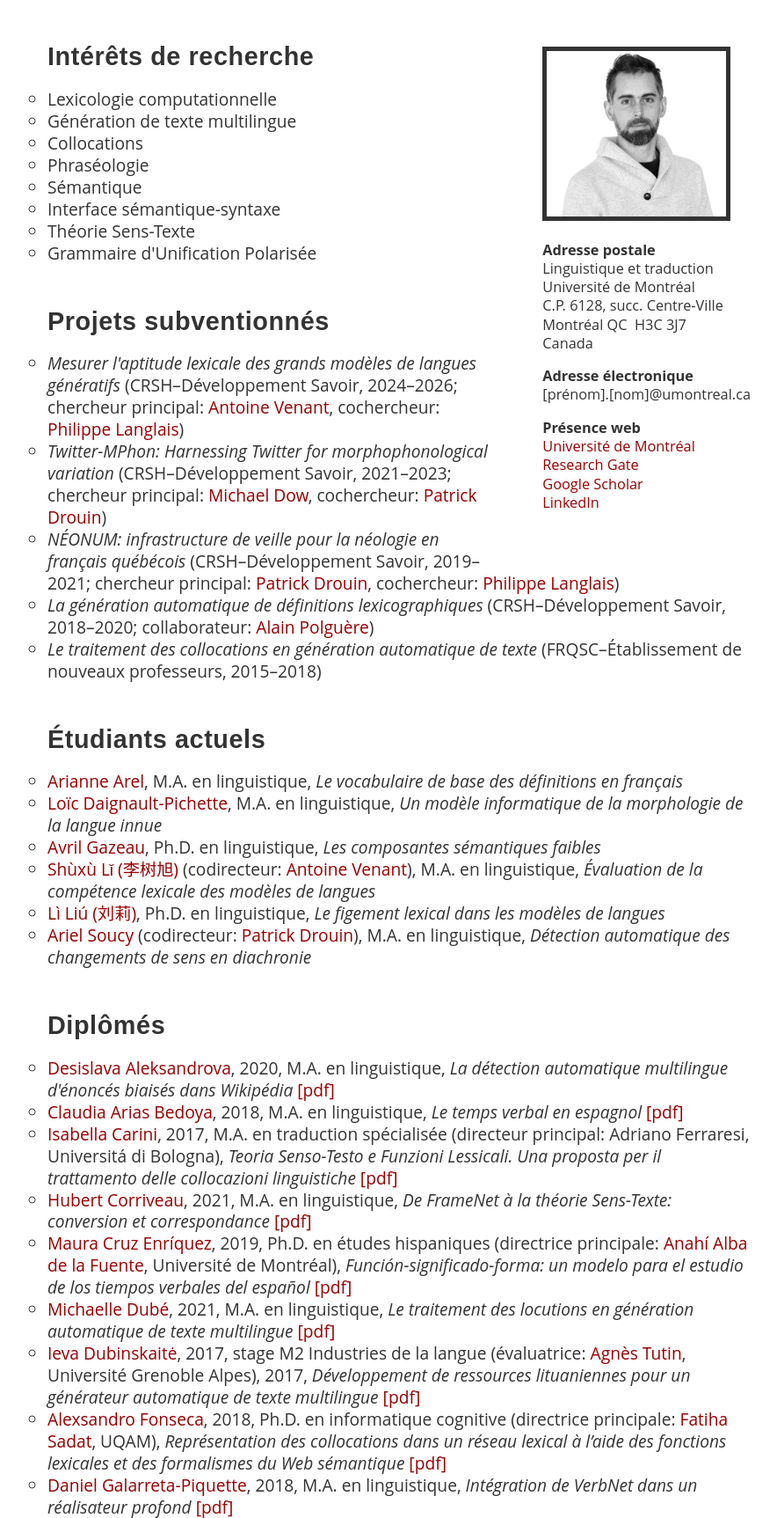
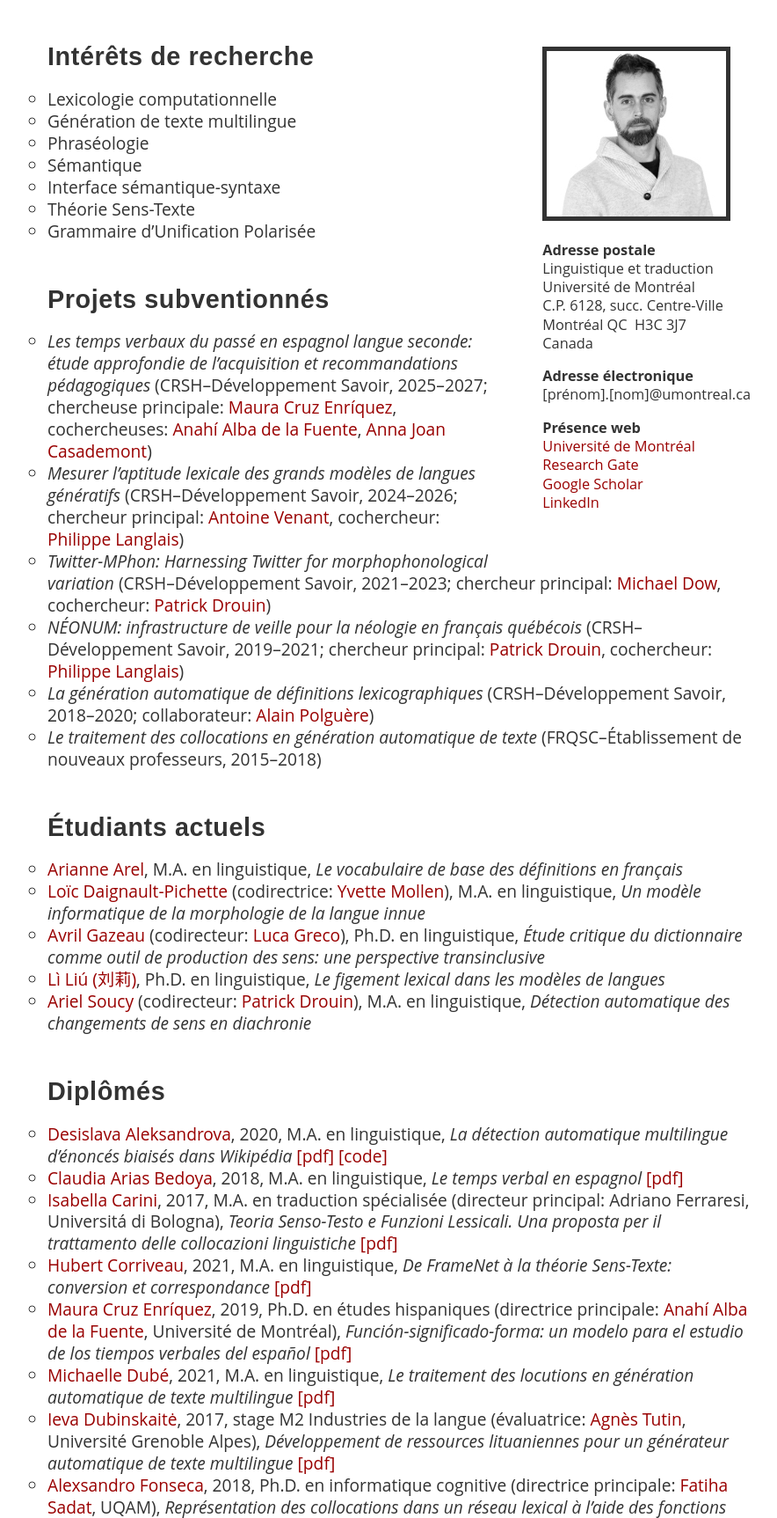
Before and after one commit to flareau/flareau.ca, a PHP site: page /?p=1 in a window 1280 px wide. Shown: the part 186-1911 px from the top of the page at 88% size, without its empty margins (186-1070 px from the left). Run offline with PHP 8.4, Linux system fonts and the light colour scheme.

Commit message:
-keybase, nouvelles publis

```diff
--- a/profil.php
+++ b/profil.php
@@ -21,10 +21,6 @@
 		<a href="https://scholar.google.ca/citations?user=g5hZcUgAAAAJ">Google Scholar</a>
 		<br/>
 		<a href="https://ca.linkedin.com/in/francoislareau">LinkedIn</a>
-<!--
-		<br/>
-		<a href="http://keybase.io/pacolaro">Keybase</a>
- -->
 	</p>
 </div>
 
@@ -34,12 +30,12 @@
 <ul>
 	<li>Lexicologie computationnelle</li>
 	<li>Génération de texte multilingue</li>
-	<li>Collocations</li>
+<!-- 	<li>Collocations</li> -->
 	<li>Phraséologie</li>
 	<li>Sémantique</li>
 	<li>Interface sémantique-syntaxe</li>
 	<li>Théorie Sens-Texte</li>
-	<li>Grammaire d'Unification Polarisée</li>
+	<li>Grammaire d’Unification Polarisée</li>
 <!-- 	<li>Linguistique théorique et formelle</li> -->
 </ul>
 
@@ -47,7 +43,8 @@
 <h1>Projets subventionnés</h1>
 
 <ul>
-	<li><i>Mesurer l'aptitude lexicale des grands modèles de langues génératifs</i> (CRSH–Développement Savoir, 2024–2026; chercheur principal: <a href="https://ling-trad.umontreal.ca/repertoire-departement/professeurs/professeur/in/in31544/sg/Antoine%20Venant/">Antoine Venant</a>, cochercheur: <a href="http://www.iro.umontreal.ca/~felipe">Philippe Langlais</a>)</li>
+	<li><i>Les temps verbaux du passé en espagnol langue seconde: étude approfondie de l’acquisition et recommandations pédagogiques</i> (CRSH–Développement Savoir, 2025–2027; chercheuse principale: <a href="https://www.teluq.ca/siteweb/univ/en/mcruzen.html">Maura Cruz Enríquez</a>, cochercheuses: <a href="https://llm.umontreal.ca/repertoire-departement/corps-professoral/professeur/in/in19400/sg/Anahi%20Alba%20de%20la%20Fuente/">Anahí Alba de la Fuente</a>, <a href="https://www.teluq.ca/siteweb/univ/en/ajoanca.html">Anna Joan Casademont</a>)</li>
+	<li><i>Mesurer l’aptitude lexicale des grands modèles de langues génératifs</i> (CRSH–Développement Savoir, 2024–2026; chercheur principal: <a href="https://ling-trad.umontreal.ca/repertoire-departement/professeurs/professeur/in/in31544/sg/Antoine%20Venant/">Antoine Venant</a>, cochercheur: <a href="http://www.iro.umontreal.ca/~felipe">Philippe Langlais</a>)</li>
 	<li><i>Twitter-MPhon: Harnessing Twitter for morphophonological variation</i> (CRSH–Développement Savoir, 2021–2023; chercheur principal: <a href="https://mcdowlinguist.github.io">Michael Dow</a>, cochercheur: <a href="http://termino.info">Patrick Drouin</a>)</li>
 	<li><i>NÉONUM: infrastructure de veille pour la néologie en français québécois</i> (CRSH–Développement Savoir, 2019–2021; chercheur principal: <a href="http://termino.info">Patrick Drouin</a>, cochercheur: <a href="http://www.iro.umontreal.ca/~felipe">Philippe Langlais</a>)</li>
 	<li><i>La génération automatique de définitions lexicographiques</i> (CRSH–Développement Savoir, 2018–2020; collaborateur: <a href="https://perso.atilf.fr/apolguere">Alain Polguère</a>)</li>
@@ -59,9 +56,8 @@
 
 <ul>
 	<li><a href="">Arianne Arel</a>, M.A. en linguistique, <i>Le vocabulaire de base des définitions en français</i></li>
-	<li><a href="">Loïc Daignault-Pichette</a>, M.A. en linguistique, <i>Un modèle informatique de la morphologie de la langue innue</i></li>
-	<li><a href="https://www.researchgate.net/profile/Avril-Gazeau">Avril Gazeau</a>, Ph.D. en linguistique, <i>Les composantes sémantiques faibles</i></li>
-	<li><a href="https://www.linkedin.com/in/shuxu-li-a52871199/">Shùxù Lǐ (李树旭)</a> (codirecteur: <a href="https://ling-trad.umontreal.ca/repertoire-departement/professeurs/professeur/in/in31544/sg/Antoine%20Venant/">Antoine Venant</a>), M.A. en linguistique, <i>Évaluation de la compétence lexicale des modèles de langues</i></li>
+	<li><a href="https://asteride.xyz">Loïc Daignault-Pichette</a> (codirectrice: <a href="https://ling-trad.umontreal.ca/repertoire-departement/professeurs/professeur/in/in35010/sg/Yvette%20Mollen/">Yvette Mollen</a>), M.A. en linguistique, <i>Un modèle informatique de la morphologie de la langue innue</i></li>
+	<li><a href="https://www.researchgate.net/profile/Avril-Gazeau">Avril Gazeau</a> (codirecteur: <a href="https://crem.univ-lorraine.fr/membres/enseignantes-chercheures-titulaires/greco-luca">Luca Greco</a>), Ph.D. en linguistique, <i>Étude critique du dictionnaire comme outil de production des sens: une perspective transinclusive</i></li>
 	<li><a href="https://www.linkedin.com/in/li-liu-36729a214">Lì Liú (刘莉)</a>, Ph.D. en linguistique, <i>Le figement lexical dans les modèles de langues</i></li>
 	<li><a href="https://ca.linkedin.com/in/ariel-p-soucy-475b55209">Ariel Soucy</a> (codirecteur: <a href="http://termino.info">Patrick Drouin</a>), M.A. en linguistique, <i>Détection automatique des changements de sens en diachronie</i></li>
 </ul>
@@ -79,23 +75,24 @@
 <h1>Diplômés</h1>
 
 <ul>
-	<li><a href="https://www.linkedin.com/in/desialex">Desislava Aleksandrova</a>, 2020, M.A. en linguistique, <i>La détection automatique multilingue d'énoncés biaisés dans Wikipédia</i> <a href="http://olst.ling.umontreal.ca/pdf/Aleksandrova_Desislava_2020_mémoire.pdf">[pdf]</a></li>
+	<li><a href="https://www.linkedin.com/in/desialex">Desislava Aleksandrova</a>, 2020, M.A. en linguistique, <i>La détection automatique multilingue d’énoncés biaisés dans Wikipédia</i> <a href="http://olst.ling.umontreal.ca/pdf/Aleksandrova_Desislava_2020_mémoire.pdf">[pdf]</a> <a href="https://github.com/desialex/wiki-bias">[code]</a></li>
 	<li><a href="https://www.linkedin.com/in/claudia-arias-3b317364/">Claudia Arias Bedoya</a>, 2018, M.A. en linguistique, <i>Le temps verbal en espagnol</i> <a href="http://olst.ling.umontreal.ca/pdf/Arias_Bedoya_Claudia_2018_MA.pdf">[pdf]</a></li>
 	<li><a href="https://www.linkedin.com/in/isabellacarini">Isabella Carini</a>, 2017, M.A. en traduction spécialisée (directeur principal: Adriano Ferraresi, Universitá di Bologna), <i>Teoria Senso-Testo e Funzioni Lessicali. Una proposta per il trattamento delle collocazioni linguistiche</i> <a href="http://olst.ling.umontreal.ca/pdf/Carini_Isabella_Memoire_Universite_Bologne.pdf">[pdf]</a></li>
 	<li><a href="https://www.linkedin.com/in/hubert-corriveau-1a19b5208">Hubert Corriveau</a>, 2021, M.A. en linguistique, <i>De FrameNet à la théorie Sens-Texte: conversion et correspondance</i> <a href="http://olst.ling.umontreal.ca/pdf/Corriveau_Hubert_2021_mémoire.pdf">[pdf]</a></li>
-	<li><a href="https://www.linkedin.com/in/maura-cruz-enr%C3%ADquez-17014a72">Maura Cruz Enríquez</a>, 2019, Ph.D. en études hispaniques (directrice principale: <a href="https://llm.umontreal.ca/repertoire-departement/vue/alba-de-la-fuente-anahi">Anahí Alba de la Fuente</a>, Université de Montréal), <i>Función-significado-forma: un modelo para el estudio de los tiempos verbales del español</i> <a href="https://papyrus.bib.umontreal.ca/xmlui/bitstream/handle/1866/22635/Cruz_Enriquez_Maura_2019_these.pdf">[pdf]</a></li>
+	<li><a href="https://www.linkedin.com/in/maura-cruz-enr%C3%ADquez-17014a72">Maura Cruz Enríquez</a>, 2019, Ph.D. en études hispaniques (directrice principale: <a href="https://llm.umontreal.ca/repertoire-departement/corps-professoral/professeur/in/in19400/sg/Anahi%20Alba%20de%20la%20Fuente/">Anahí Alba de la Fuente</a>, Université de Montréal), <i>Función-significado-forma: un modelo para el estudio de los tiempos verbales del español</i> <a href="https://papyrus.bib.umontreal.ca/xmlui/bitstream/handle/1866/22635/Cruz_Enriquez_Maura_2019_these.pdf">[pdf]</a></li>
 	<li><a href="mailto:michaelle.dube@umontreal.ca">Michaelle Dubé</a>, 2021, M.A. en linguistique, <i>Le traitement des locutions en génération automatique de texte multilingue</i> <a href="http://olst.ling.umontreal.ca/pdf/Dubé_Michaelle_2021_mémoire.pdf">[pdf]</a></li>
-	<li><a href="https://www.linkedin.com/in/ieva-dubinskaite">Ieva Dubinskaitė</a>, 2017, stage M2 Industries de la langue (évaluatrice: <a href="https://lidilem.univ-grenoble-alpes.fr/membre/agnes-tutin">Agnès Tutin</a>, Université Grenoble Alpes), 2017, <i>Développement de ressources lituaniennes pour un générateur automatique de texte multilingue</i> <a href="http://olst.ling.umontreal.ca/pdf/Dubinskaite_Ieva_2017_Memoire_Universite_Grenoble_Alpes.pdf">[pdf]</a></li>
+	<li><a href="https://www.linkedin.com/in/ieva-dubinskaite">Ieva Dubinskaitė</a>, 2017, stage M2 Industries de la langue (évaluatrice: <a href="https://lidilem.univ-grenoble-alpes.fr/membre/agnes-tutin">Agnès Tutin</a>, Université Grenoble Alpes), <i>Développement de ressources lituaniennes pour un générateur automatique de texte multilingue</i> <a href="http://olst.ling.umontreal.ca/pdf/Dubinskaite_Ieva_2017_Memoire_Universite_Grenoble_Alpes.pdf">[pdf]</a></li>
 	<li><a href="https://www.linkedin.com/in/alexsandro-fonseca-b739552a">Alexsandro Fonseca</a>, 2018, Ph.D. en informatique cognitive (directrice principale: <a href="https://professeurs.uqam.ca/professeur/sadat.fatiha">Fatiha Sadat</a>, UQAM), <i>Représentation des collocations dans un réseau lexical à l’aide des fonctions lexicales et des formalismes du Web sémantique</i> <a href="http://olst.ling.umontreal.ca/pdf/Fonseca2018-PhD.pdf">[pdf]</a></li>
 	<li><a href="https://www.linkedin.com/in/daniel-galarreta-piquette-5004bb159">Daniel Galarreta-Piquette</a>, 2018, M.A. en linguistique, <i>Intégration de VerbNet dans un réalisateur profond</i> <a href="http://olst.ling.umontreal.ca/pdf/Galarreta-Piquette_Daniel-2018-memoire.pdf">[pdf]</a></li>
 	<li><a href="https://www.researchgate.net/profile/Avril-Gazeau">Avril Gazeau</a>, 2023, M.A. en linguistique, <i>Lexicalisation souple en réalisation de texte</i> <a href="http://olst.ling.umontreal.ca/pdf/Gazeau_Avril_2023_memoire.pdf">[pdf]</a></li>
-	<li><a href="https://www.linkedin.com/in/naïma-hassert-384a4170">Naïma Hassert</a>, 2023, M.A. en linguistique, <i>Création automatique d'un dictionnaire de régimes des verbes du français</i> <a href="http://olst.ling.umontreal.ca/pdf/Hassert_Naima_2023_memoire.pdf">[pdf]</a></li>
+	<li><a href="https://www.linkedin.com/in/naïma-hassert-384a4170">Naïma Hassert</a>, 2023, M.A. en linguistique, <i>Création automatique d’un dictionnaire de régimes des verbes du français</i> <a href="http://olst.ling.umontreal.ca/pdf/Hassert_Naima_2023_memoire.pdf">[pdf]</a> <a href="https://github.com/NaimaHassert/dictionnaire-valence">[dictionnaire]</a></li>
 	<li><a href="https://www.linkedin.com/in/琳娜-贺-808b60181">Línnà Hè (贺琳娜)</a>, 2021, M.A. en linguistique, <i>Un dictionnaire de régimes verbaux en mandarin</i> <a href="http://olst.ling.umontreal.ca/pdf/He_Linna_2020_memoire.pdf">[pdf]</a></li>
 	<li><a href="https://www.linkedin.com/in/florie-lambrey-b04b3b7b">Florie Lambrey</a>, 2016, M.A. en linguistique, <i>Implémentation des collocations pour la réalisation de texte multilingue</i> <a href="http://olst.ling.umontreal.ca/pdf/Lambrey_Florie_2016_memoire.pdf">[pdf]</a></li>
-	<li><a href="https://www.linkedin.com/in/lapointefrancis">Francis Lapointe</a>, 2017, Ph.D. en linguistique (directrice principale: <a href="https://www.usherbrooke.ca/dall/nous-joindre/personnel-enseignant/dostie-gaetane">Gaétane Dostie</a>, Université de Sherbrooke), 2017, <i>Identification automatique et analyse sémantique des marqueurs illocutoires du français québécois en contexte de conversation familière</i> <a href="http://savoirs.usherbrooke.ca/bitstream/handle/11143/11579/Lapointe_Francis_PhD_2017.pdf">[pdf]</a></li>
+	<li><a href="https://www.linkedin.com/in/lapointefrancis">Francis Lapointe</a>, 2017, Ph.D. en linguistique (directrice principale: <a href="https://www.usherbrooke.ca/dall/nous-joindre/personnel-enseignant/dostie-gaetane">Gaétane Dostie</a>, Université de Sherbrooke), <i>Identification automatique et analyse sémantique des marqueurs illocutoires du français québécois en contexte de conversation familière</i> <a href="http://savoirs.usherbrooke.ca/bitstream/handle/11143/11579/Lapointe_Francis_PhD_2017.pdf">[pdf]</a></li>
+	<li><a href="https://www.linkedin.com/in/shuxu-li-a52871199/">Shùxù Lǐ (李树旭)</a>, 2025, M.A. en linguistique (codirecteur: <a href="https://ling-trad.umontreal.ca/repertoire-departement/professeurs/professeur/in/in31544/sg/Antoine%20Venant/">Antoine Venant</a>), <i>Évaluation de la compétence lexicale des modèles de langues</i> <a href="https://olst.ling.umontreal.ca/static/pdf/Li_Shuxu_2025_memoire.pdf">[pdf]</a> <a href="https://github.com/shuxu-li/evallfs-m.a.thesis-shuxuli">[code]</a></li>
 	<li><a href="https://www.linkedin.com/in/jaime-andrés-negrón-rodr%C3%ADguez-49168214b">Jaime Andrés Negrón Rodríguez</a>, 2024, M.A. en linguistique, <i>Le temps verbal en réalisation de texte multilingue</i> <a href="https://olst.ling.umontreal.ca/static/pdf/Negrón_Rodríguez_Jaime_Andrés_2024_memoire.pdf">[pdf]</a></li>
 	<li><a href="https://www.linkedin.com/in/charlotte-portenseigne-5186b7128">Charlotte Portenseigne</a>, 2021, M.A. en linguistique, <i>L’implémentation des relatives dans un réalisateur profond</i> <a href="http://olst.ling.umontreal.ca/pdf/Portenseigne_Charlotte_2021_mémoire.pdf">[pdf]</a></li>
-	<li><a href="https://www.linkedin.com/in/yunpeng-qiao-a8b434250">Yúnpéng Qiáo (乔云鹏)</a>, M.A. en linguistique, <i>Les verbes à montée et à contrôle dans un réalisateur de texte</i> <a href="https://olst.ling.umontreal.ca/static/pdf/Qiao_Yunpeng_2024_memoire.pdf">[pdf]</a></li>
+	<li><a href="https://www.linkedin.com/in/yunpeng-qiao-a8b434250">Yúnpéng Qiáo (乔云鹏)</a>, 2024, M.A. en linguistique, <i>Les verbes à montée et à contrôle dans un réalisateur de texte</i> <a href="https://olst.ling.umontreal.ca/static/pdf/Qiao_Yunpeng_2024_memoire.pdf">[pdf]</a> <a href="https://github.com/QMirai/GenDr_modal">[code]</a></li>
 	<li><a href="https://www.linkedin.com/in/simrichard">Simon Richard</a>, 2016, M.A. en linguistique, <i>Un outil pour développer et tester les grammaires d’unification polarisées</i> <a href="http://olst.ling.umontreal.ca/pdf/Richard_Simon_2016_memoire.pdf">[pdf]</a></li>
 	<li><a href="https://www.linkedin.com/in/xiaoyu-zhao-72129678">Xiǎoyǔ Zhào (赵小羽)</a>, 2018, M.A. en linguistique, <i>Les collocations du champ sémantique des émotions en mandarin</i> <a href="http://olst.ling.umontreal.ca/pdf/Zhao_Xiaoyu_2018_memoire.pdf">[pdf]</a> <a href="http://olst.ling.umontreal.ca/xiaoyu">[dictionnaire]</a></li>
 </ul>
@@ -116,16 +113,17 @@
 
 <h1>Enseignement</h1>
 
-<h2>2024–2025</h2>
+<h2>2025–2026</h2>
 <ul>
 	<li><a href="https://admission.umontreal.ca/cours-et-horaires/cours/lng-1080">LNG 1080—Notions de Lexicologie, morphologie et sémantique</a></li>
 <!-- 	<li><a href="https://admission.umontreal.ca/cours-et-horaires/cours/lng-2080">LNG 2080—Sémantique</a></li> -->
-<!-- 	<li><a href="https://admission.umontreal.ca/cours-et-horaires/cours/lng-3045">LNG 3045—Lexicographie</a></li> -->
-	<li><a href="https://admission.umontreal.ca/cours-et-horaires/cours/lng-6021">LNG 6021—Génération automatique de texte</a></li>
+	<li><a href="https://admission.umontreal.ca/cours-et-horaires/cours/lng-3045">LNG 3045—Lexicographie</a></li>
+<!-- 	<li><a href="https://admission.umontreal.ca/cours-et-horaires/cours/lng-6021">LNG 6021—Génération automatique de texte</a></li> -->
 </ul>
 
 <h2>Années antérieures</h2>
 <ul>
+	<li><a href="https://admission.umontreal.ca/cours-et-horaires/cours/lng-1080">LNG 1080—Notions de Lexicologie, morphologie et sémantique</a></li>
 	<li><a href="https://admission.umontreal.ca/cours-et-horaires/cours/lng-1955">LNG 1955—Notions générales de linguistique</a></li>
 	<li><a href="https://admission.umontreal.ca/cours-et-horaires/cours/lng-2080">LNG 2080—Sémantique</a></li>
 	<li><a href="https://admission.umontreal.ca/cours-et-horaires/cours/lng-3045">LNG 3045—Lexicographie</a></li>
@@ -139,6 +137,12 @@
 
 
 <!--
+<h2>2024–2025</h2>
+<ul>
+	<li><a href="https://admission.umontreal.ca/cours-et-horaires/cours/lng-1080">LNG 1080—Notions de Lexicologie, morphologie et sémantique</a></li>
+	<li><a href="https://admission.umontreal.ca/cours-et-horaires/cours/lng-6021">LNG 6021—Génération automatique de texte</a></li>
+</ul>
+
 <h2>2023–2024</h2>
 <ul>
 	<li><a href="https://admission.umontreal.ca/cours-et-horaires/cours/lng-2080">LNG 2080—Sémantique</a></li>
@@ -213,7 +217,7 @@
 </ul>
  -->
 
-
+<!--
 <h1>Affiliations antérieures</h1>
 
 <ul>
@@ -222,3 +226,4 @@
 	<li><a href="http://www.lattice.cnrs.fr">TALANA/LaTTiCe, Université Paris Diderot</a></li>
 	<li><a href="http://www.informatik.uni-stuttgart.de">Informatik, Universität Stuttgart</a></li>
 </ul>
+ -->
```
Also changed, not shown: 10 other files.
